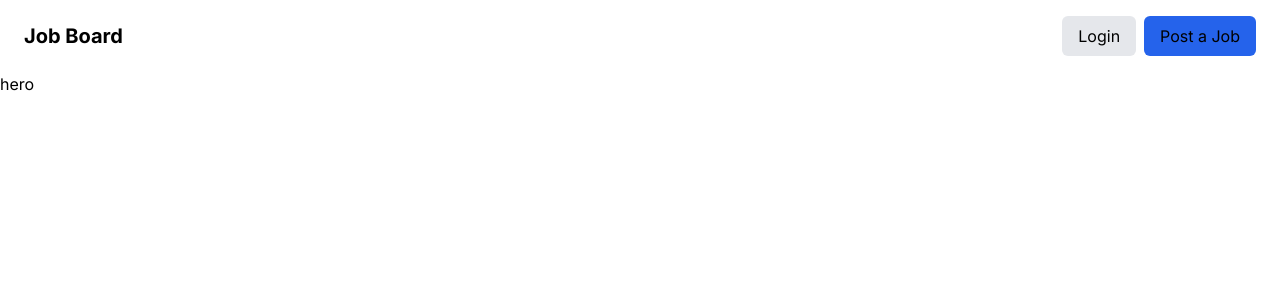
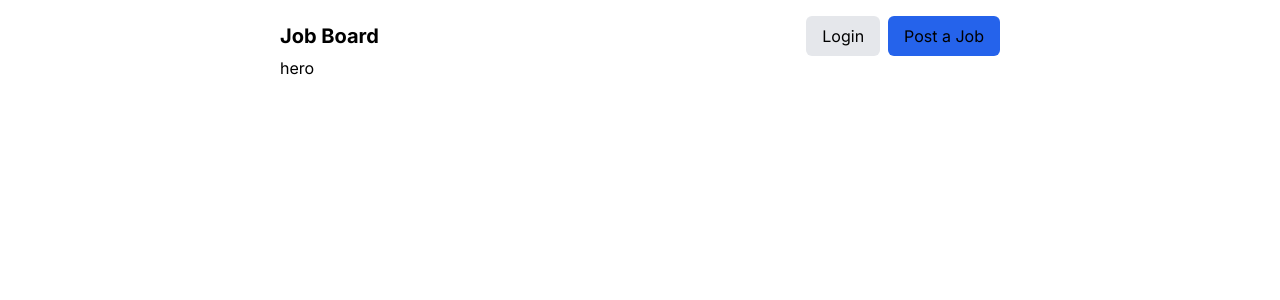
Before and after one commit to shelleycoop/Job-Board, a Next.js app: page / in a window 1280 px wide. Shown: the top 300 px of the page. Built offline with nearby package versions, Linux system fonts and the light colour scheme.

Commit message:
tailwind fixes to layout and screen size

```diff
--- a/src/app/components/Header.tsx
+++ b/src/app/components/Header.tsx
@@ -4,7 +4,7 @@ import Link from "next/link";
 export default function Header() {
     return(
     <header>
-          <div className="flex items-center justify-between py-4 px-6 mx-auto">
+          <div className="flex items-center justify-between mx-auto">
           <Link href={'/'} className="font-bold text-xl">Job Board</Link>
           <nav className="flex gap-2  *:py-2 *:px-4 *:rounded-md">
           <Link className="bg-gray-200" href={'/login'}>Login</Link>
--- a/src/app/layout.tsx
+++ b/src/app/layout.tsx
@@ -19,8 +19,11 @@ export default function RootLayout({
   return (
     <html lang="en">
       <body className={inter.className}>
-        <Header/>
-        {children}
+        <main className="py-4 px-6 container mx-auto">
+          <Header/>
+          {children}
+        </main>
+
       </body>
     </html>
   );
--- a/src/app/page.tsx
+++ b/src/app/page.tsx
@@ -1,3 +1,4 @@
+import { Anybody } from "next/font/google";
 import Hero from "./components/Hero";
 
 
--- a/tailwind.config.ts
+++ b/tailwind.config.ts
@@ -7,6 +7,13 @@ const config: Config = {
     "./src/app/**/*.{js,ts,jsx,tsx,mdx}",
   ],
   theme: {
+    container: {
+      screens: {
+        'lg': '768px',
+        'xl':'768px',
+        '2xl': '768px',
+        },
+    },
     extend: {
       backgroundImage: {
         "gradient-radial": "radial-gradient(var(--tw-gradient-stops))",
```
